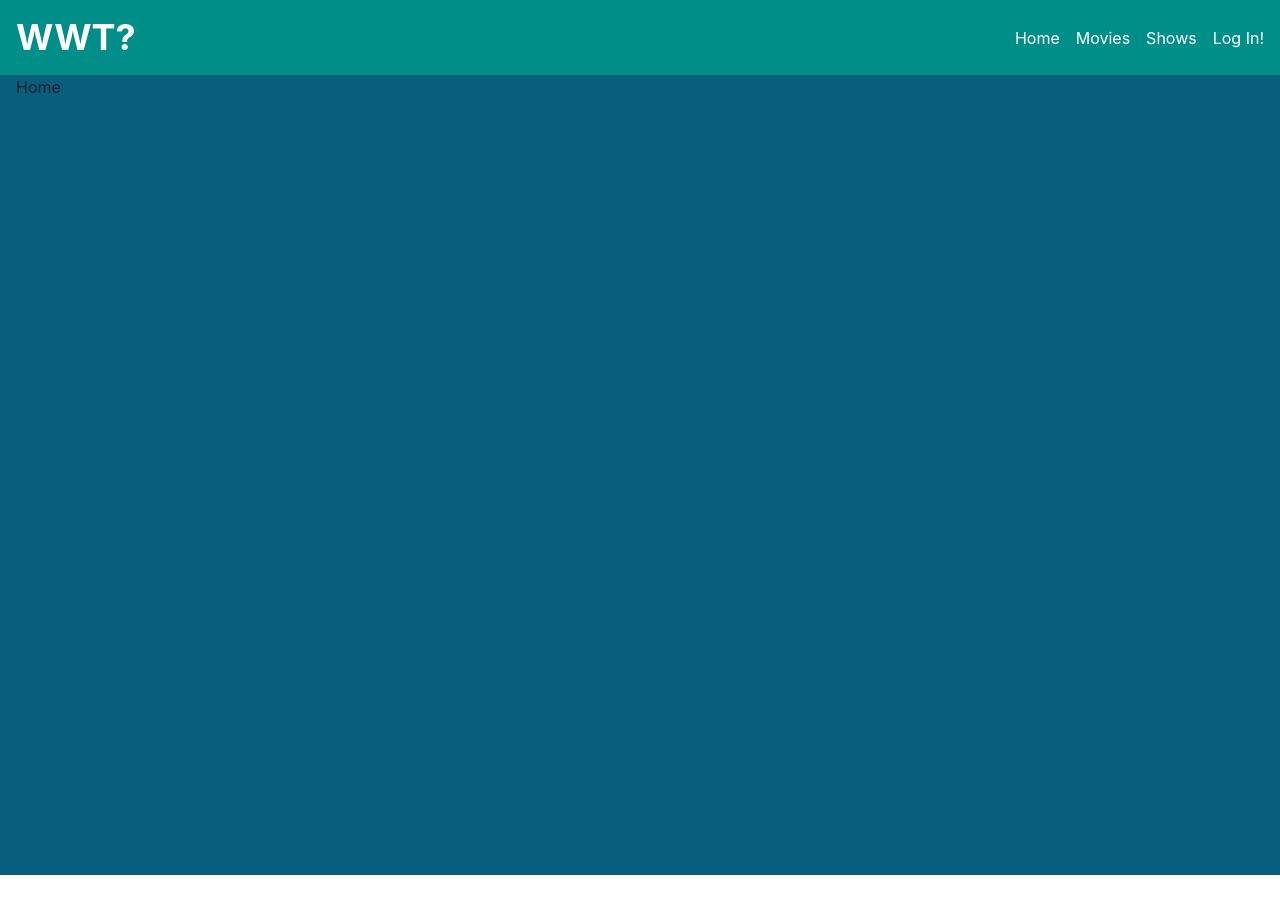
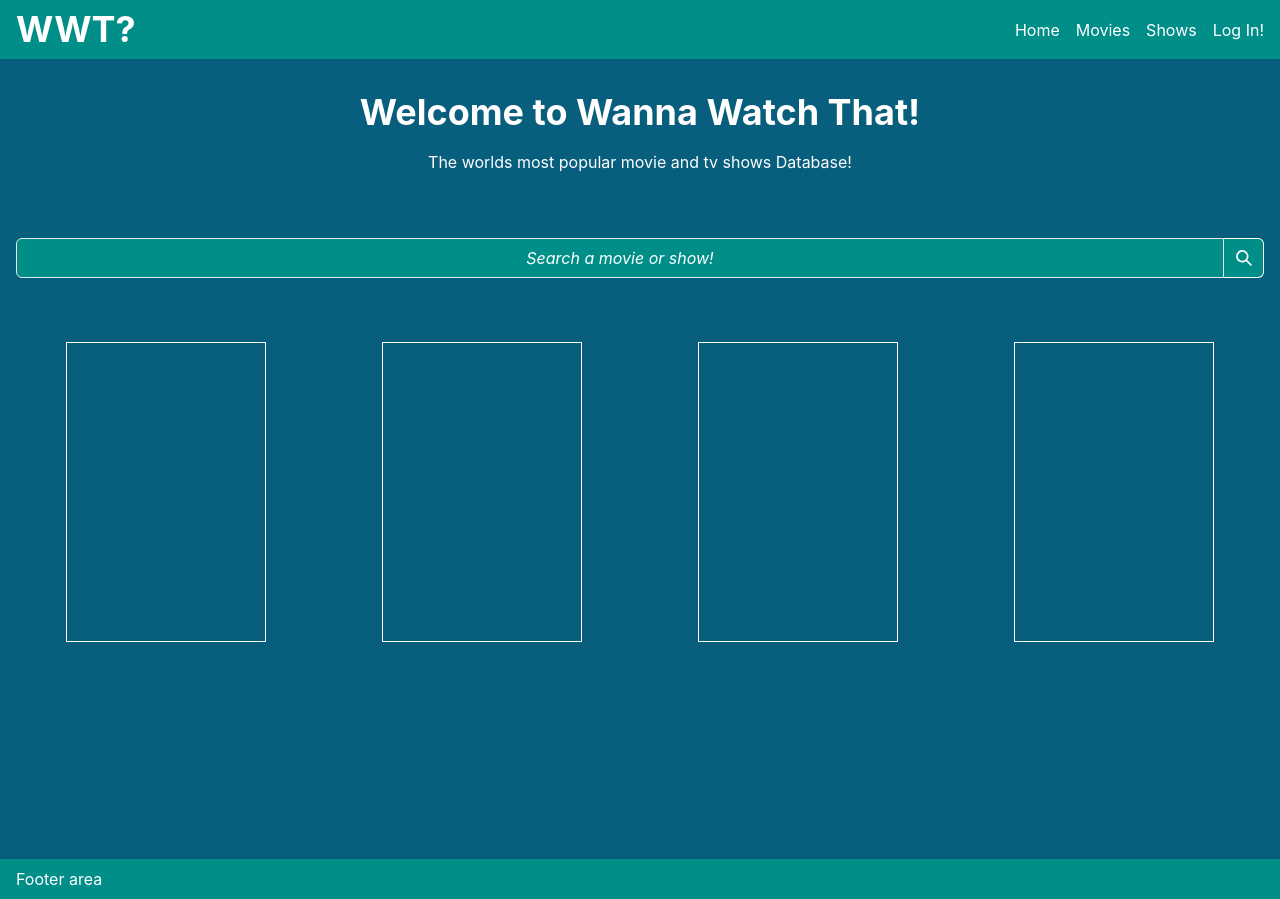
Before and after one commit to Pavlevel/WannaWatchThat, a React (Vite) app: page / in a window 1280 px wide. Before the commit the page ends 875 px from the top, so only its background shows below. Built offline with nearby package versions, Linux system fonts and the light colour scheme.

Commit message:
24.9.2023. push

```diff
--- /dev/null
+++ b/src/components/Footer.jsx
@@ -0,0 +1,14 @@
+import { Box, Container, Text } from "@chakra-ui/react";
+import React from "react";
+
+const Footer = () => {
+  return (
+    <Box bg={"#008E89"} py={"2"}>
+      <Container maxW={"container.xl"}>
+        <Text>Footer area</Text>
+      </Container>
+    </Box>
+  );
+};
+
+export default Footer;
--- a/src/components/Layout.jsx
+++ b/src/components/Layout.jsx
@@ -1,6 +1,7 @@
 import React from "react";
 import Navbar from "./Navbar";
 import { Container } from "@chakra-ui/react";
+import Footer from "./Footer";
 
 const Layout = ({ children }) => {
   return (
@@ -9,7 +10,7 @@ const Layout = ({ children }) => {
       <main>
         <Container maxW={"container.xl"}>{children}</Container>
       </main>
-      <footer></footer>
+      <Footer />
     </>
   );
 };
--- a/src/components/Navbar.jsx
+++ b/src/components/Navbar.jsx
@@ -5,11 +5,11 @@ import { Link } from "react-router-dom";
 const Navbar = () => {
   return (
     <div>
-      <Box bg={"#008E89"} py={"4"}>
+      <Box bg={"#008E89"} py={"2"}>
         <Container className="navbar" maxW={"container.xl"}>
           <Flex justifyContent={"space-between"} alignItems={"center"}>
             <Link to="/">
-              <Heading as={"h1"}>WWT?</Heading>
+              <Heading as={"h2"}>WWT?</Heading>
             </Link>
 
             <Flex as={"nav"} gap={"4"}>
--- a/src/pages/Home.jsx
+++ b/src/pages/Home.jsx
@@ -1,13 +1,57 @@
-import { Text } from "@chakra-ui/react";
+import { Search2Icon, SearchIcon } from "@chakra-ui/icons";
+import {
+  Box,
+  Text,
+  Input,
+  Heading,
+  Flex,
+  IconButton,
+  Grid,
+} from "@chakra-ui/react";
 import React from "react";
 
 const Home = () => {
   // const handleLogin = () => {};
 
   return (
-    <div>
-      <Text> Home</Text>
-    </div>
+    <Box py={"4"}>
+      <Heading py={"4"} textAlign={"center"}>
+        Welcome to Wanna Watch That!
+      </Heading>
+      <Text textAlign={"center"}>
+        The worlds most popular movie and tv shows Database!
+      </Text>
+      <form>
+        <Box>
+          <Flex>
+            <Input
+              bg={"#008E89"}
+              placeholder="Search a movie or show!"
+              _placeholder={{
+                color: "#FFF",
+                textAlign: "center",
+                fontStyle: "italic",
+              }}
+              borderRightRadius={"none"}
+            ></Input>
+            <IconButton
+              bg={"#008E89"}
+              borderRight={"1px solid #FFF"}
+              borderY={"1px solid #FFF"}
+              borderLeftRadius={"none"}
+              _hover={{ backgroundColor: "#FFD32D" }}
+              icon={<SearchIcon />}
+            />
+          </Flex>
+        </Box>
+      </form>
+      <Grid templateColumns="repeat(4, 1fr)" justifyItems={"center"} gap={"4"}>
+        <div className="card"></div>
+        <div className="card"></div>
+        <div className="card"></div>
+        <div className="card"></div>
+      </Grid>
+    </Box>
   );
 };
 
--- a/src/style.css
+++ b/src/style.css
@@ -2,18 +2,31 @@
   margin: 0;
   padding: 0;
   box-sizing: border-box;
+  color: #fff;
 }
 
 main {
   background-color: #085e7d;
-  height: 100vh;
+  min-height: 100vh;
+  max-height: fit-content;
+}
+
+form {
+  margin-top: 4rem;
+}
+
+.card {
+  margin-top: 4rem;
+  height: 300px;
+  width: 200px;
+  border: 1px solid #fff;
 }
 
 /* HEADER */
 
-.navbar {
+/* .navbar {
   color: #fff;
-}
+} */
 
 /* nav a {
   background: #fff;
```
Also changed, not shown: 1 other file (tests, documents, lock files or other folders).
